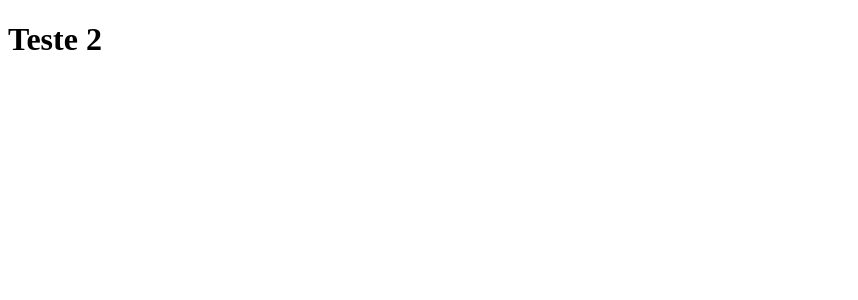
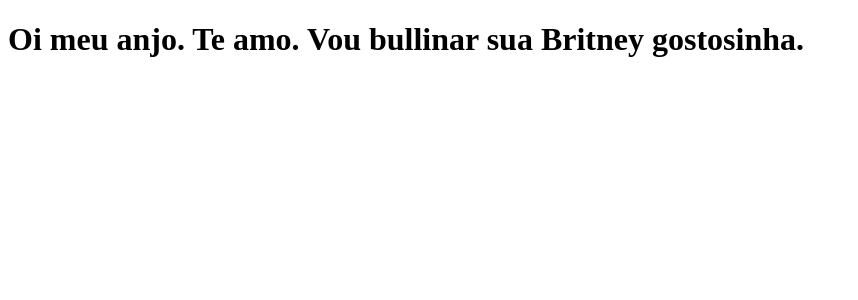
Before and after one commit to AndersonAgo/clone-tabnews, a Next.js app: page / in a window 1280 px wide. Shown: the top 300 px of the page, without its empty margins (0-858 px from the left). Built offline with nearby package versions, Linux system fonts and the light colour scheme.

Commit message:
corrige a frase

```diff
--- a/pages/index.js
+++ b/pages/index.js
@@ -1,5 +1,5 @@
 function Home(){
-    return <h1>Teste 2</h1>
+    return <h1>Oi meu anjo. Te amo. Vou bullinar sua Britney gostosinha.</h1>
 }
 
 export default Home;
```
